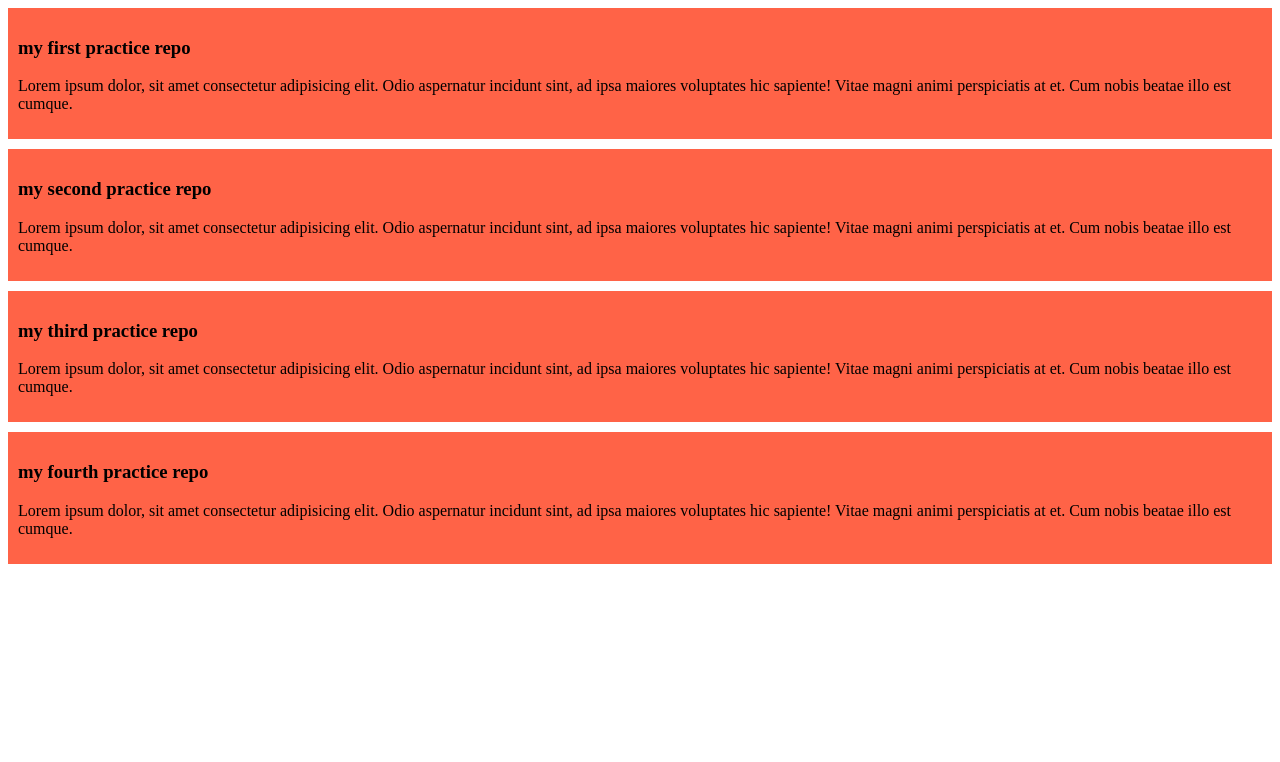
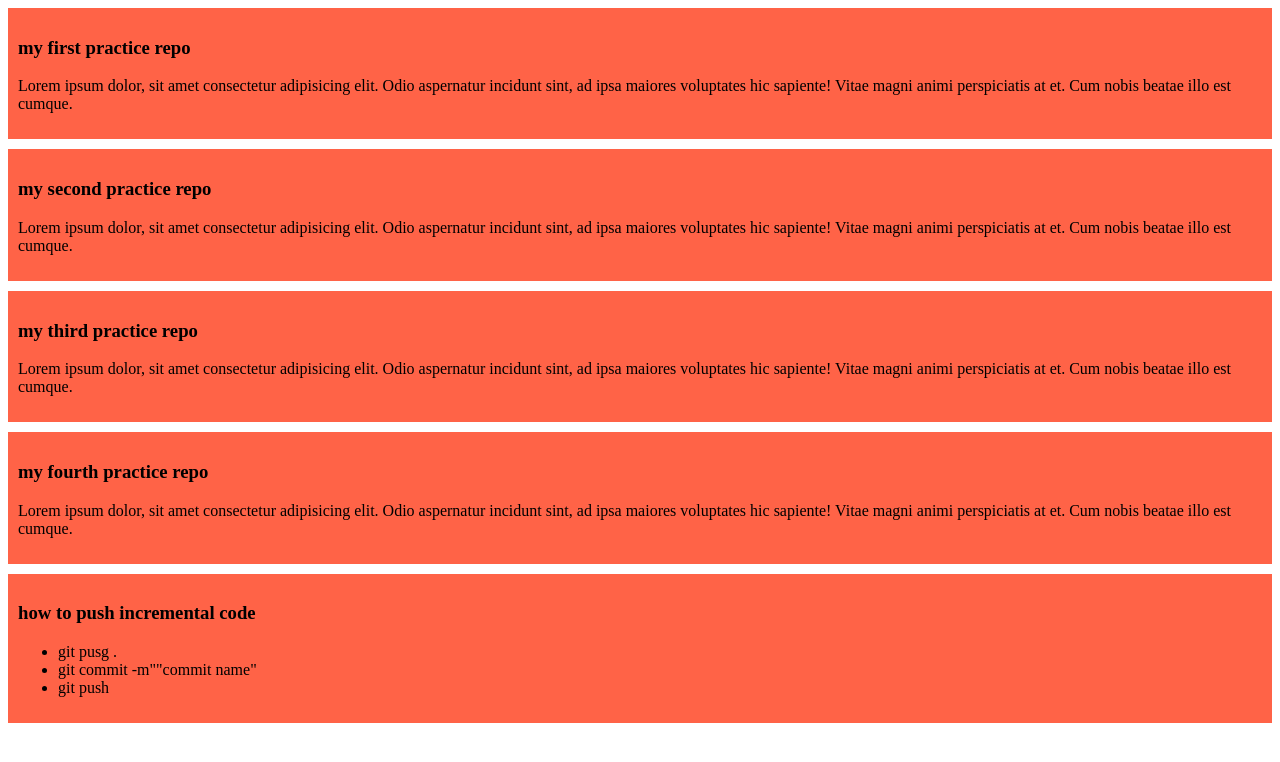
Before and after one commit to sanjoynath-coder/my-practice-repo, a plain HTML site: page index.html in a window 1280 px wide. Drawn offline with Linux system fonts and the light colour scheme.

Commit message:
added the list

```diff
--- a/index.html
+++ b/index.html
@@ -21,5 +21,12 @@
         <h3>my fourth practice repo</h3>
         <p>Lorem ipsum dolor, sit amet consectetur adipisicing elit. Odio aspernatur incidunt sint, ad ipsa maiores voluptates hic sapiente! Vitae magni animi perspiciatis at et. Cum nobis beatae illo est cumque.</p>
     </div>
-</body>
+    <div>
+        <h3>how to push incremental code</h3>
+        <ul>
+            <li>git pusg .</li>
+            <li>git commit -m""commit name"</li>
+            <li>git push</li>
+        </ul>
+    </div>
 </html>
```
